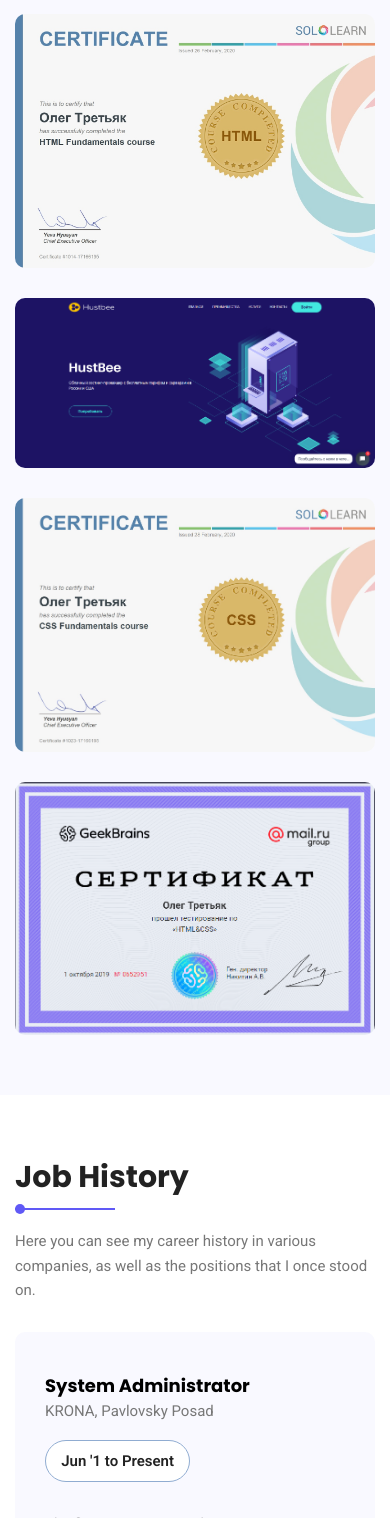
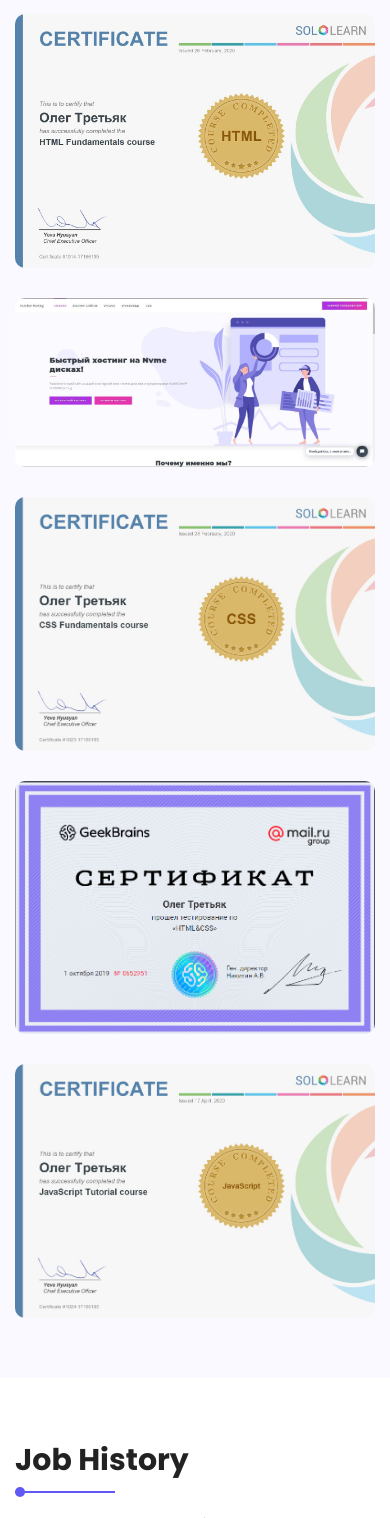
Before and after one commit to SadPierrot/portfolio, a plain HTML site: page index.html in a window 390 px wide. Shown: the part 1548-3066 px from the top of the page. Drawn offline with nearby package versions, Linux system fonts and the light colour scheme; some packages are replaced by stand-ins of ours.

Commit message:
Add js sertificate

```diff
--- a/index.html
+++ b/index.html
@@ -195,7 +195,7 @@
 						<div class="relative">
 							<div class="thumb">
 								<div class="overlay overlay-bg"></div>
-								<img class="image img-fluid" src="img/work/w2.png" alt="">
+								<img class="image img-fluid" src="img/work/w2.jpg" alt="">
 							</div>
 							<div class="middle">
 								<h4>Hustbee.ru</h4>
@@ -225,6 +225,19 @@
 							</div>
 							<div class="middle">
 								<h4>HTML&CSS</h4>
+								<div class="cat">Sertificate</div>
+							</div>
+							<a class="overlay" href="portfolio-details.html"></a>
+						</div>
+					</div>
+					<div class="single-work col-lg-4 col-md-6 col-sm-12 all sertificate wow fadeInUp" data-wow-duration="2s" data-wow-delay="0.6s">
+						<div class="relative">
+							<div class="thumb">
+								<div class="overlay overlay-bg"></div>
+								<img class="image img-fluid" src="img/work/w5.jpg" alt="">
+							</div>
+							<div class="middle">
+								<h4>JS</h4>
 								<div class="cat">Sertificate</div>
 							</div>
 							<a class="overlay" href="portfolio-details.html"></a>
```
Also changed, not shown: img/work/w2.jpg (added), img/work/w5.jpg (added).
